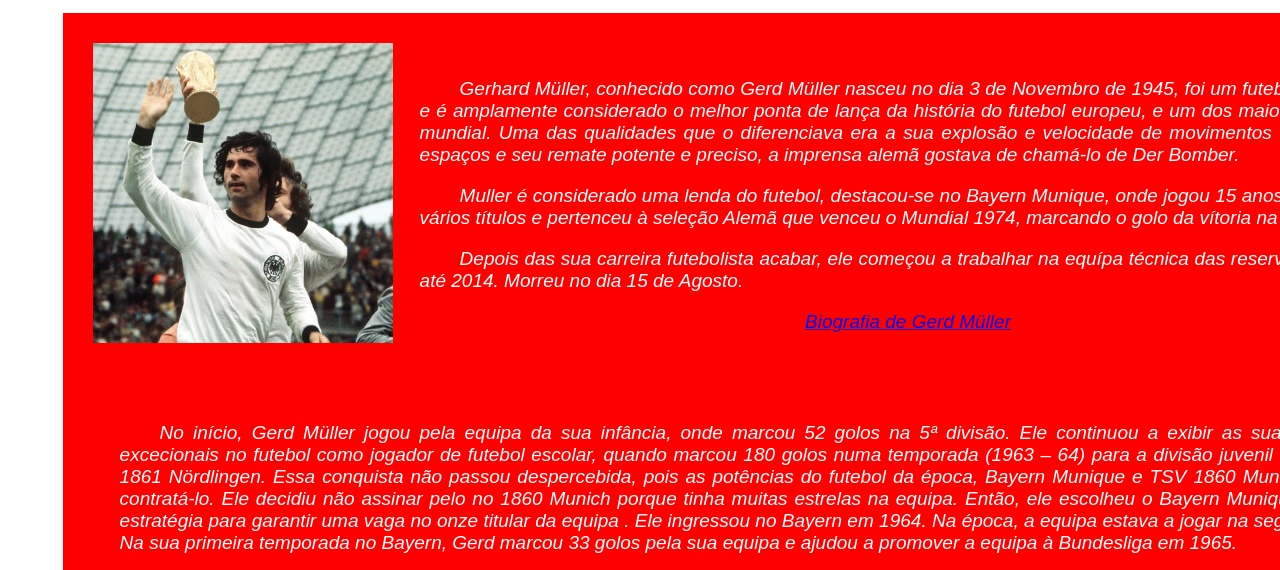
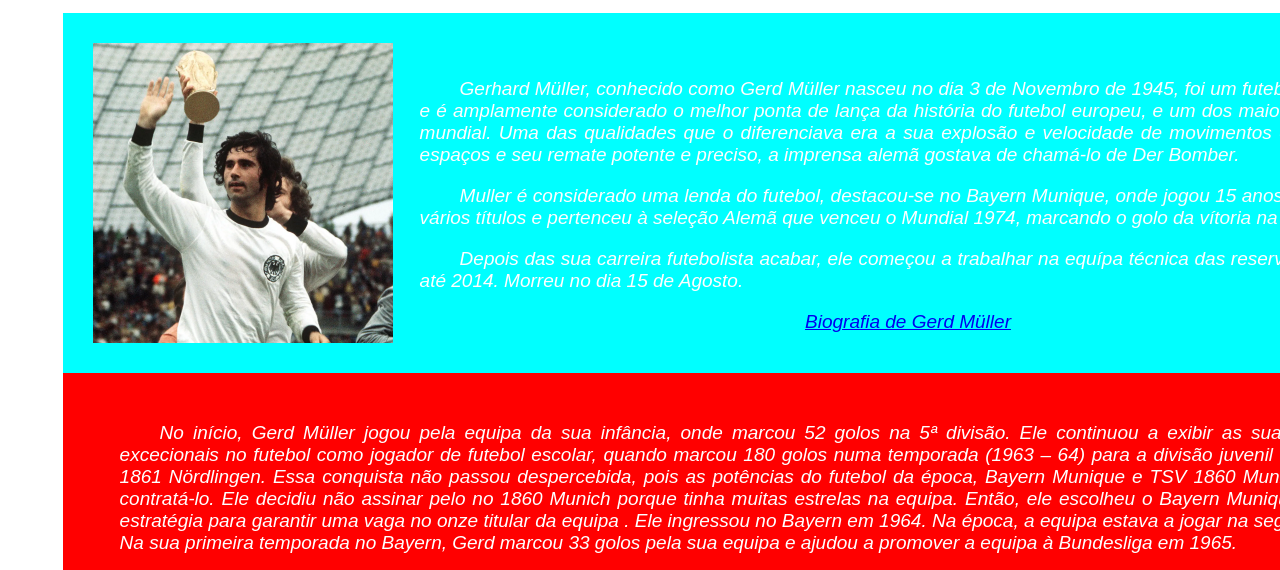
Before and after one commit to SerhiyKukurudza/IPW_Projeto, a plain HTML site: page index.html in a window 1280 px wide. Both pictures are taken after a click on the link "Mudar o fundo da área 1". Shown: the part 181-751 px from the top of the page. Drawn offline with Linux system fonts and the light colour scheme.

Commit message:
Update index.html

```diff
--- a/index.html
+++ b/index.html
@@ -41,7 +41,8 @@
 
     function myFunction2(){ //função que muda cor de uma das areas
 
-      document.getElementById("areaUm").style.backgroundColor = "red";
+      document.getElementById("areaUm").style.backgroundColor = "cyan";
+      alert("fds");
       alert("O fundo da área 1 foi alterado");
     }
 
```
